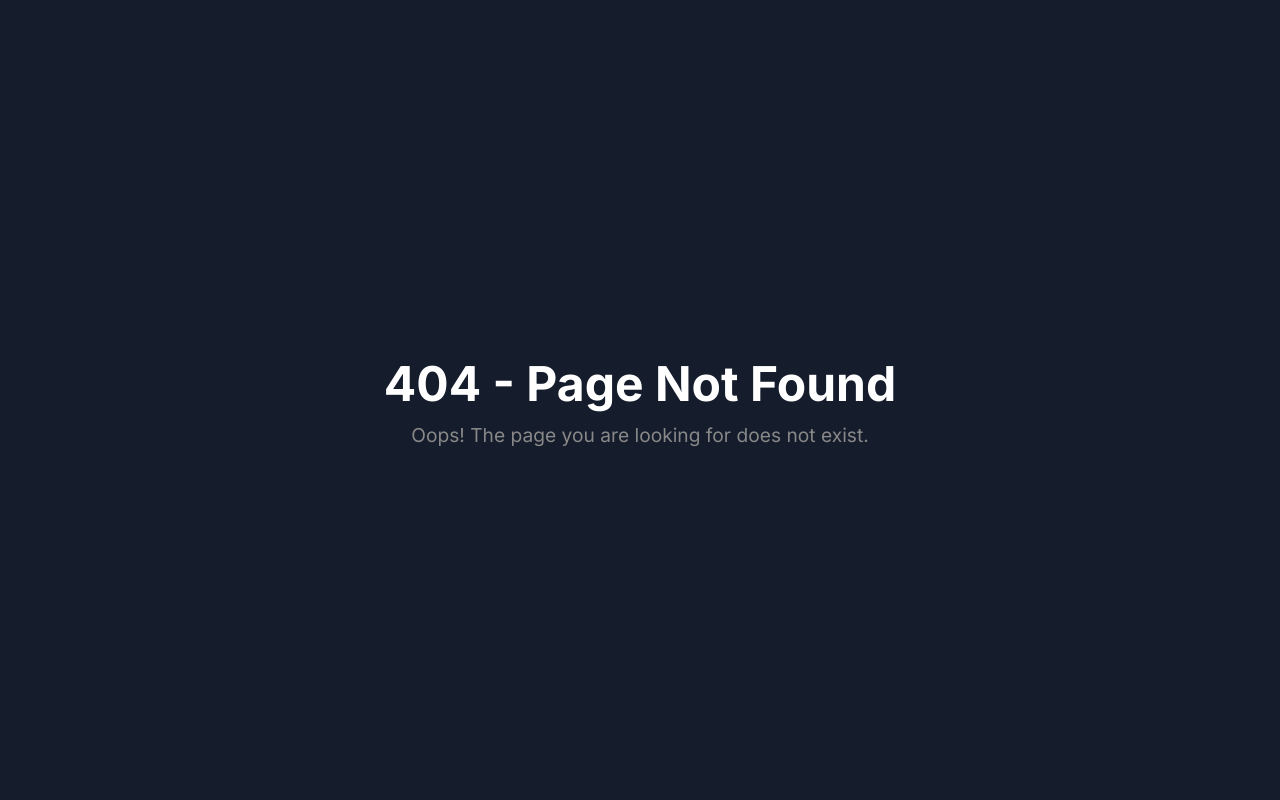
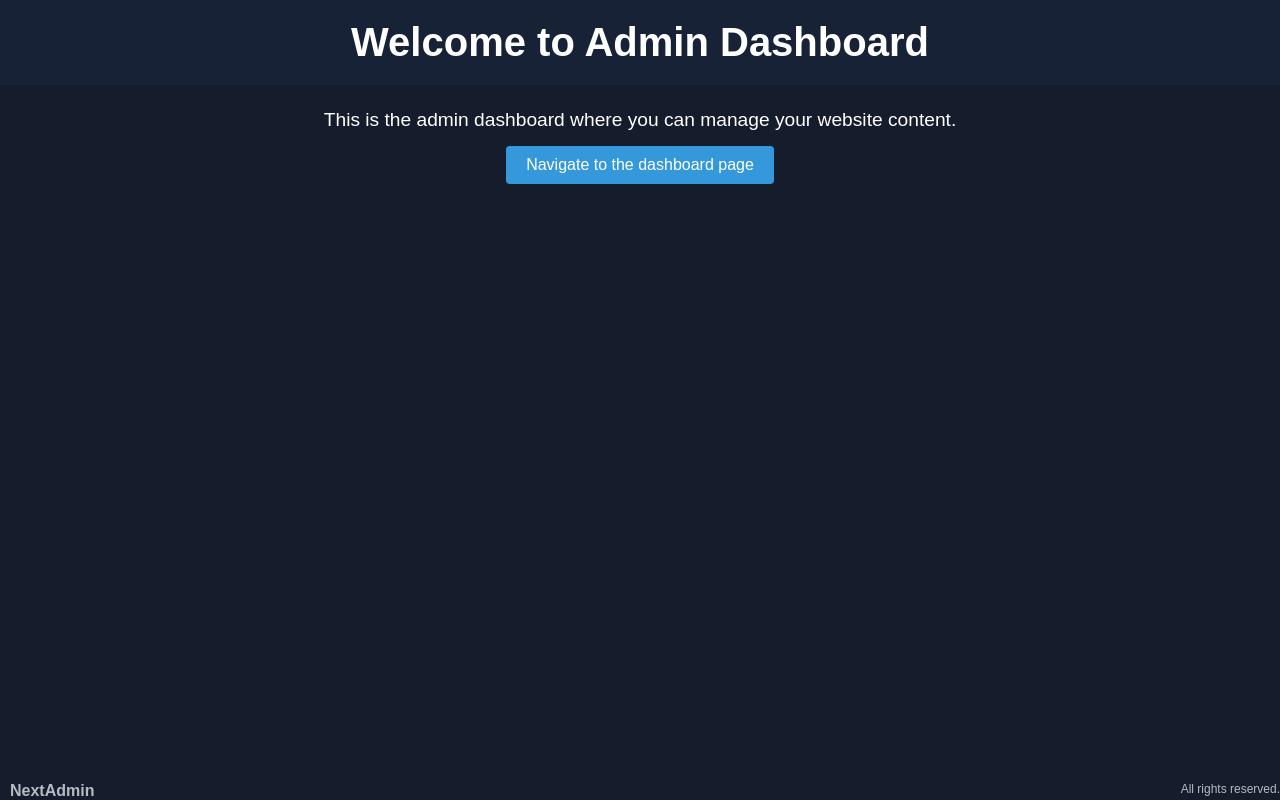
Before and after one commit to Henok-Al/nextjs14-admin-dashboard, a Next.js app: page / in a window 1280 px wide. Before the commit this address had no page. Built offline with nearby package versions, Linux system fonts and the light colour scheme.

Commit message:
finishing up

```diff
--- a/app/layout.js
+++ b/app/layout.js
@@ -4,7 +4,7 @@ import { ClerkProvider } from '@clerk/nextjs'
 const inter = Inter({ subsets: ['latin'] })
 
 export const metadata = {
-  title: 'Henoks Next.js Admin Dashboard',
+  title: ' NextAdmin Dashboard',
   description: 'Next.js Project',
 }
 
--- /dev/null
+++ b/app/page.jsx
@@ -0,0 +1,98 @@
+// import React from 'react'
+// import Link from 'next/link'
+// const page = () => {
+//   return (
+//     <div>
+//       Home page
+//       <Link href="/dashboard">
+//           <button style={{hover: "blue"}}>Navigate to the home page</button>
+//         </Link>
+//     </div>
+//   )
+// }
+
+// export default page
+
+import Head from "next/head";
+import Footer from "./ui/dashboard/footer/footer";
+import Link from "next/link";
+
+const AdminDashboardPage = () => {
+  return (
+    <div style={styles.container}>
+      <header style={styles.header}>
+        <h1 style={styles.heading}>Welcome to Admin Dashboard</h1>
+      </header>
+      <main style={styles.main}>
+        <p style={styles.description}>
+          This is the admin dashboard where you can manage your website content.
+        </p>
+        <Link href="/dashboard" style={linkStyles}>
+          <button style={buttonStyles}>Navigate to the dashboard page</button>
+        </Link>
+      </main>
+      <Footer />
+    </div>
+  );
+};
+
+const styles = {
+  container: {
+    display: "flex",
+    flexDirection: "column",
+    minHeight: "100vh",
+    fontFamily: "Arial, sans-serif",
+    backgroundColor: "#151c2c",
+    color: "#ffffff",
+  },
+  header: {
+    padding: "20px",
+    backgroundColor: "#182237",
+    textAlign: "center",
+  },
+  heading: {
+    fontSize: "2.5rem",
+    margin: "0",
+    color: "#fff",
+  },
+  main: {
+    flex: "1",
+    padding: "20px",
+    textAlign: "center",
+  },
+  description: {
+    fontSize: "1.2rem",
+    lineHeight: "1.6",
+  },
+  footer: {
+    padding: "10px",
+    marginTop: "auto",
+    backgroundColor: "#34495e",
+    textAlign: "center",
+  },
+  footerText: {
+    fontSize: "0.9rem",
+    color: "#fff",
+    margin: "0",
+  },
+};
+
+const linkStyles = {
+  textDecoration: "none",
+};
+
+const buttonStyles = {
+  padding: "10px 20px",
+  fontSize: "1rem",
+  backgroundColor: "#3498db",
+  color: "#fff",
+  border: "none",
+  borderRadius: "4px",
+  cursor: "pointer",
+  transition: "background-color 0.3s ease",
+  textDecoration: "none",
+  display: "inline-block",
+  marginTop: "10px",
+};
+
+export default AdminDashboardPage;
--- a/app/ui/dashboard/footer/footer.jsx
+++ b/app/ui/dashboard/footer/footer.jsx
@@ -3,7 +3,7 @@ import styles from "./footer.module.css"
 const Footer = () => {
   return (
     <div className={styles.container}>
-      <div className={styles.logo}> Henoks</div>
+      <div className={styles.logo}> NextAdmin</div>
       <div className={styles.text}>All rights reserved.</div>
     </div>
   )
```
